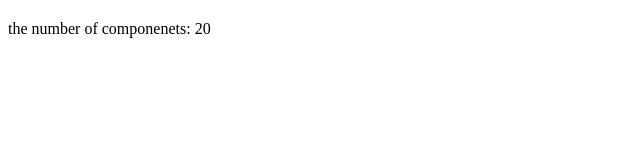
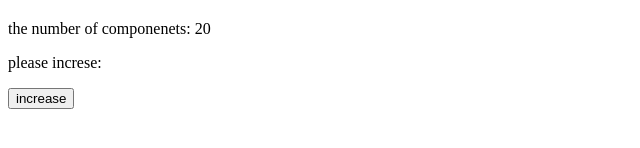
Before and after one commit to gwparsa/React, a React (Vite) app in the folder react-project/: page / in a window 1280 px wide. Shown: the part 370-518 px from the top of the page, without its empty margins (0-640 px from the left). Built offline with nearby package versions, Linux system fonts and the light colour scheme.

Commit message:
docs: event handling added

```diff
--- a/react-project/src/App.jsx
+++ b/react-project/src/App.jsx
@@ -2,6 +2,7 @@ import Test from "./Test.jsx";
 import Header from "./Header.jsx";
 import CourseList from "./CourseList.jsx";
 import PropsUsage from "./PropsUsage.jsx";
+import Events from "./Events.jsx";
 
 function App() {
   return (
@@ -11,6 +12,7 @@ function App() {
       <Test />
       <CourseList />
       <PropsUsage title="This is a learning project!" numOfComps={20} />
+      <Events />
     </div>
   );
 }
--- /dev/null
+++ b/react-project/src/Events.jsx
@@ -0,0 +1,13 @@
+function Events() {
+
+    const eventHandler = () => alert("salam");
+
+  return (
+    <div>
+        <p>please increse:</p>
+        <button onClick={eventHandler}>increase</button>
+    </div>
+  )
+}
+
+export default Events
```
Also changed, not shown: 1 other file (tests, documents, lock files or other folders).
